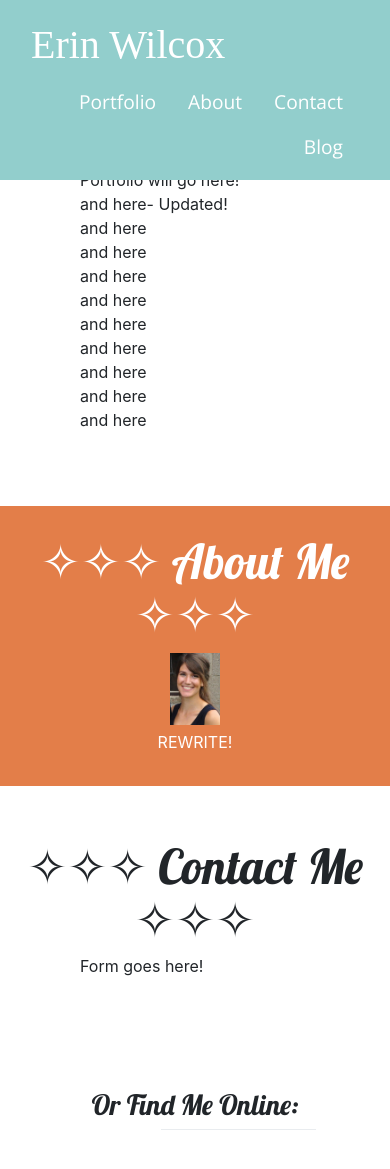
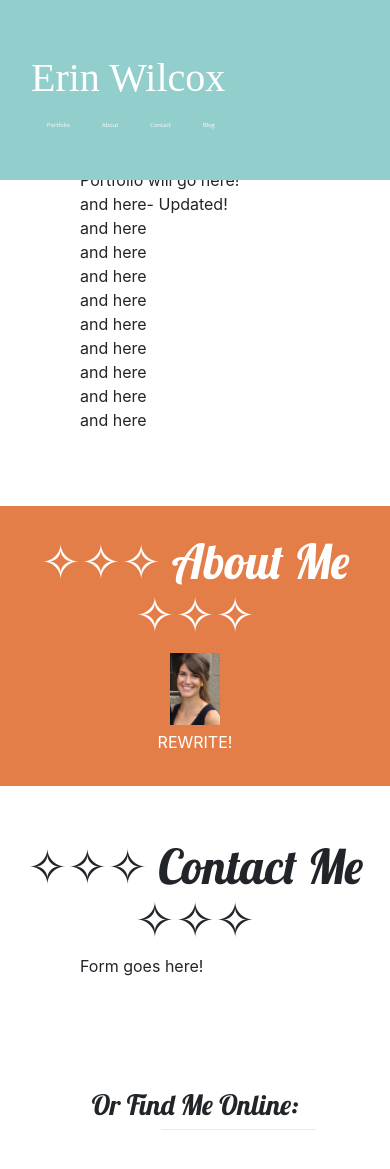
Before and after one commit to brookin8/brookin8.github.io, a Jekyll site: the page built from index.html, in a window 390 px wide and 1203 px high. Shown: the top 1169 px of the window. Built offline with Jekyll 4.4.1, drawn with Linux system fonts in a browser that asks for light colours; nearby versions of some CDN libraries; some web fonts are replaced.

Commit message:
Fixing media queries in header.html

```diff
--- a/_includes/header.html
+++ b/_includes/header.html
@@ -29,8 +29,7 @@
             }
 
       @media only screen
-        and (max-device-width: 736px)
-        and (-webkit-min-device-pixel-ratio: 3) {
+        and (max-width: 736px) {
           h1 {
             font-size:50%;
           }
```
